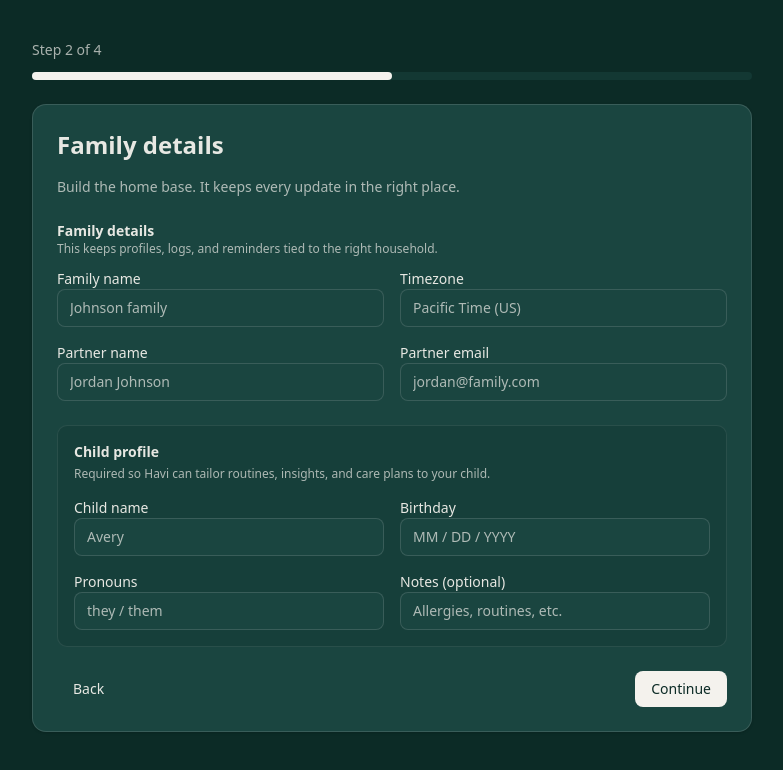
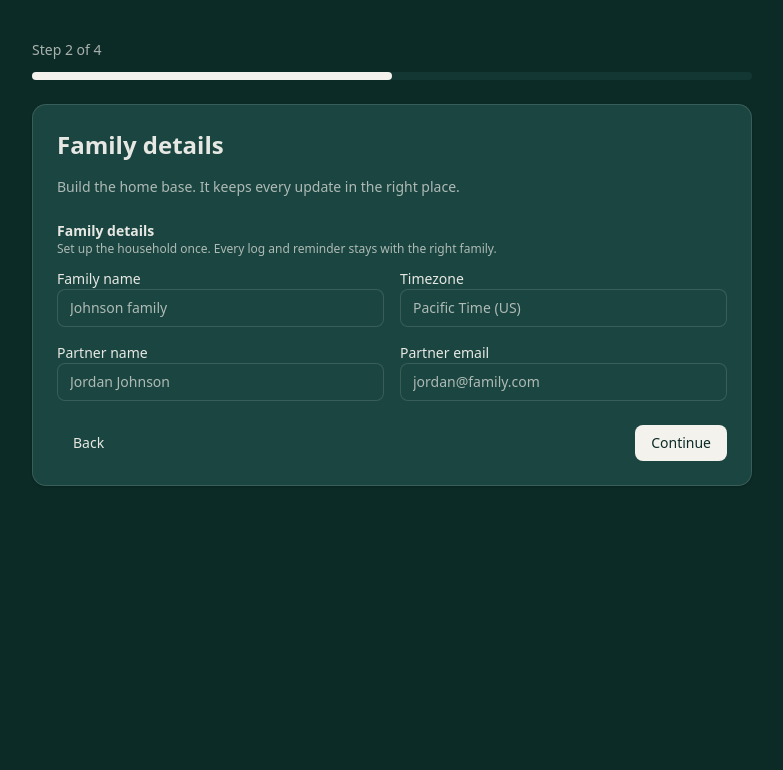
Before and after one commit to davisgabe12/havilogger, a Next.js app in the folder apps/web/: page /signup in a window 1280 px wide. Both pictures are taken after a click on the button "Continue". Shown: the top 770 px of the page, without its empty margins (248-1031 px from the left). Built offline with nearby package versions, Linux system fonts and the light colour scheme.

Commit message:
Split family and child onboarding

```diff
--- a/apps/web/src/app/signup/page.tsx
+++ b/apps/web/src/app/signup/page.tsx
@@ -25,8 +25,8 @@ const stepContent = {
     description: "Build the home base. It keeps every update in the right place.",
   },
   3: {
-    title: "Parent village",
-    description: "Bring in your parent village when you’re ready. It helps everyone stay aligned.",
+    title: "Child profile",
+    description: "Personalize care with the essentials about your child.",
   },
 } as const;
 
@@ -134,8 +134,8 @@ export default function SignupPage() {
                     Family details
                   </p>
                   <p className="text-xs text-muted-foreground">
-                    This keeps profiles, logs, and reminders tied to the right
-                    household.
+                    Set up the household once. Every log and reminder stays with
+                    the right family.
                   </p>
                 </div>
                 <div className="grid gap-4 md:grid-cols-2">
@@ -158,6 +158,11 @@ export default function SignupPage() {
                 </div>
               </div>
 
+            </div>
+          )}
+
+          {step === 3 && (
+            <div className="space-y-4">
               <div className="rounded-lg border border-border/60 bg-muted/40 p-4">
                 <div className="space-y-1">
                   <p className="text-sm font-semibold text-foreground">
@@ -182,11 +187,7 @@ export default function SignupPage() {
                       type="text"
                     />
                   </label>
-                  <label className="space-y-2 text-sm font-medium text-foreground">
-                    Pronouns
-                    <input className="havi-input" placeholder="they / them" />
-                  </label>
-                  <label className="space-y-2 text-sm font-medium text-foreground">
+                  <label className="space-y-2 text-sm font-medium text-foreground md:col-span-2">
                     Notes (optional)
                     <input
                       className="havi-input"
@@ -195,15 +196,10 @@ export default function SignupPage() {
                   </label>
                 </div>
               </div>
-            </div>
-          )}
 
-          {step === 3 && (
-            <div className="space-y-4">
               <div className="rounded-lg border border-border/60 bg-muted/40 p-4 text-sm text-muted-foreground">
-                Think of this as your parent village — partners, grandparents,
-                sitters, or clinicians who help you care. Invite anyone now, or
-                keep it for later.
+                Your parent village can join later. Invite caregivers or
+                clinicians when you want everyone on the same page.
               </div>
               {careTeam.map((entry, index) => (
                 <div
```
